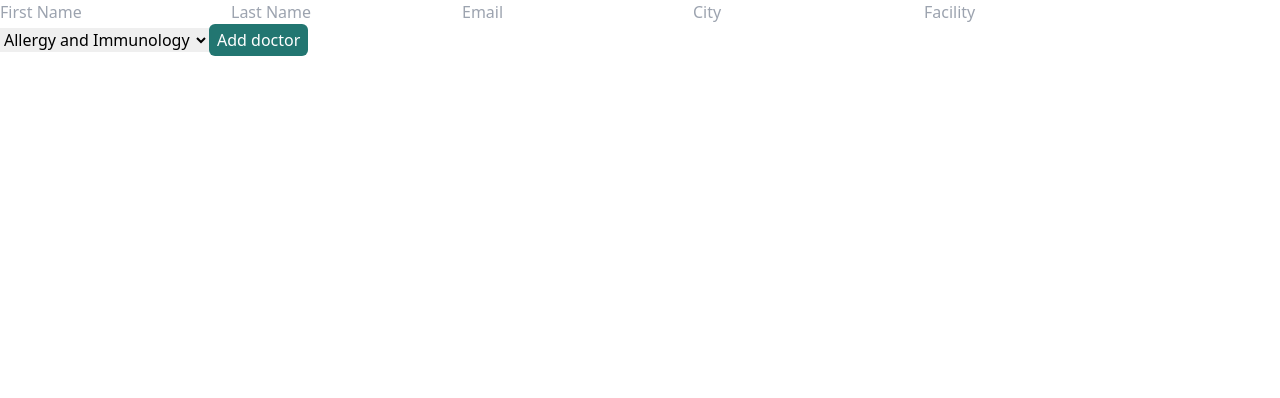
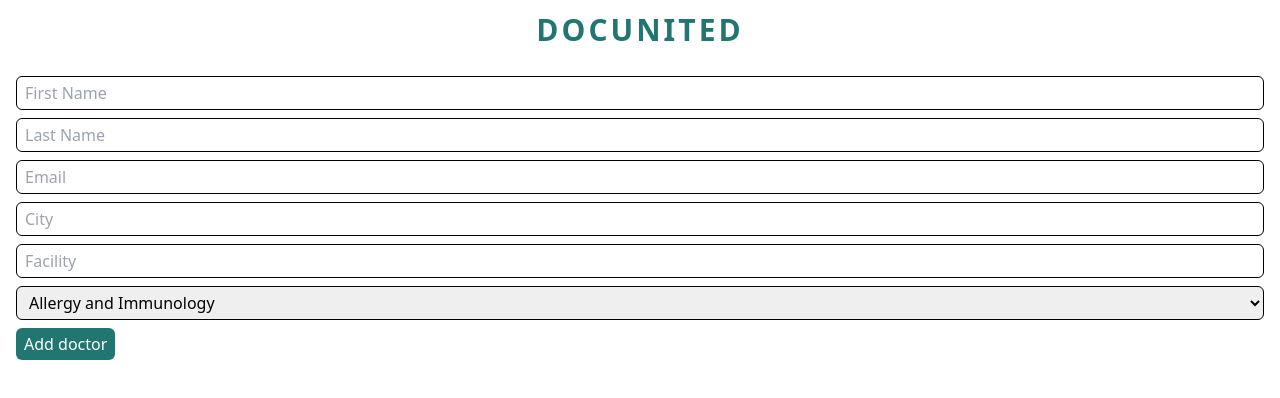
Before and after one commit to Manuel-Bauer/docSearch, a Next.js app: page /create in a window 1280 px wide. Shown: the top 398 px of the page. Built offline with nearby package versions, Linux system fonts and the light colour scheme.

Commit message:
create doc form styled

```diff
--- a/components/cards/Doctor.Card.tsx
+++ b/components/cards/Doctor.Card.tsx
@@ -4,7 +4,7 @@ import { TiDeleteOutline } from 'react-icons/ti';
 
 interface IDoctorCardProps {
   doctor: Doctor;
-  handleDelete: (id: string) => Promise<Doctor>;
+  handleDelete: (id: string) => Promise<void>;
 }
 
 const DoctorCard: React.FunctionComponent<IDoctorCardProps> = (props) => {
--- a/components/forms/CreateDoc.Form.tsx
+++ b/components/forms/CreateDoc.Form.tsx
@@ -36,8 +36,9 @@ const areaOfExpertise = [
 
 const CreateDocForm: React.FunctionComponent<ICreateDocFormProps> = (props) => {
   return (
-    <div>
+    <div className='flex-row p-4 space-y-2'>
       <input
+        className='w-full border border-black rounded-md py-1 px-2'
         type='text'
         placeholder='First Name'
         value={props.inputState.firstName}
@@ -47,6 +48,7 @@ const CreateDocForm: React.FunctionComponent<ICreateDocFormProps> = (props) => {
         }}
       ></input>
       <input
+        className='w-full border border-black rounded-md py-1 px-2'
         type='text'
         placeholder='Last Name'
         value={props.inputState.lastName}
@@ -56,6 +58,7 @@ const CreateDocForm: React.FunctionComponent<ICreateDocFormProps> = (props) => {
         }}
       ></input>
       <input
+        className='w-full border border-black rounded-md py-1 px-2'
         type='email'
         placeholder='Email'
         value={props.inputState.email}
@@ -65,6 +68,7 @@ const CreateDocForm: React.FunctionComponent<ICreateDocFormProps> = (props) => {
         }}
       ></input>
       <input
+        className='w-full border border-black rounded-md py-1 px-2'
         type='text'
         placeholder='City'
         value={props.inputState.city}
@@ -74,6 +78,7 @@ const CreateDocForm: React.FunctionComponent<ICreateDocFormProps> = (props) => {
         }}
       ></input>
       <input
+        className='w-full border border-black rounded-md py-1 px-2'
         type='text'
         placeholder='Facility'
         value={props.inputState.facility}
@@ -83,6 +88,7 @@ const CreateDocForm: React.FunctionComponent<ICreateDocFormProps> = (props) => {
         }}
       ></input>
       <select
+        className='w-full border border-black rounded-md py-1 px-2'
         value={props.inputState.areaOfExpertise}
         onChange={(e) => {
           props.setAreaOfExpertise(e.target.value as TAreaOfExpertise);
--- a/components/forms/SearchDoc.Form.tsx
+++ b/components/forms/SearchDoc.Form.tsx
@@ -33,7 +33,6 @@ const areaOfExpertise = [
 const SearchDocForm: React.FunctionComponent<ISearchDocFormProps> = (props) => {
   return (
     <>
-      <Header text='DOCUNITED'></Header>
       <div className='flex-row p-4 space-y-2'>
         <input
           className='w-full border border-black rounded-md py-1 px-2'
--- a/components/lists/Doctor.List.tsx
+++ b/components/lists/Doctor.List.tsx
@@ -4,7 +4,7 @@ import DoctorCard from '../cards/Doctor.Card';
 
 interface IDoctorListProps {
   doctors: Doctor[] | null;
-  handleDelete: (id: string) => Promise<Doctor>;
+  handleDelete: (id: string) => Promise<void>;
 }
 
 const DoctorList: React.FunctionComponent<IDoctorListProps> = (props) => {
--- a/pages/create.tsx
+++ b/pages/create.tsx
@@ -1,5 +1,6 @@
 import { NextPage } from 'next';
 import CreateDocForm from '../components/forms/CreateDoc.Form';
+import Header from '../components/structure/Header';
 import { useState } from 'react';
 import { createDoctor } from '../utils/apiService/doctorApi';
 import { TAreaOfExpertise } from '../utils/types/AreaOfExpertise.Type';
@@ -49,6 +50,7 @@ const Create: NextPage = () => {
 
   return (
     <div>
+      <Header text='DOCUNITED'></Header>
       <CreateDocForm
         inputState={{
           firstName,
--- a/pages/search.tsx
+++ b/pages/search.tsx
@@ -2,8 +2,8 @@ import type { NextPage } from 'next';
 import type { TAreaOfExpertise } from '../utils/types/AreaOfExpertise.Type';
 import { useState } from 'react';
 import { getDoctors, deleteDoctor } from '../utils/apiService/doctorApi';
+import Header from '../components/structure/Header';
 import SearchDocForm from '../components/forms/SearchDoc.Form';
-import Header from '../components/structure/Header';
 import { Doctor } from '@prisma/client';
 import DoctorList from '../components/lists/Doctor.List';
 
@@ -58,6 +58,7 @@ const Search: NextPage = () => {
 
   return (
     <>
+      <Header text='DOCUNITED'></Header>
       <SearchDocForm
         inputState={{ city, facility, areaOfExpertise }}
         setCity={setCity}
```
